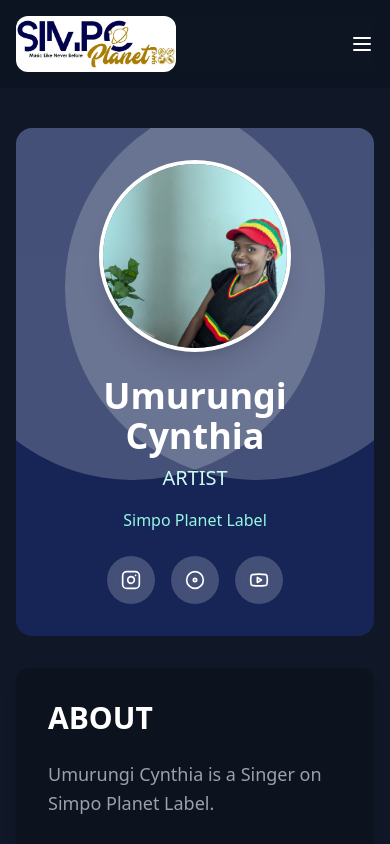
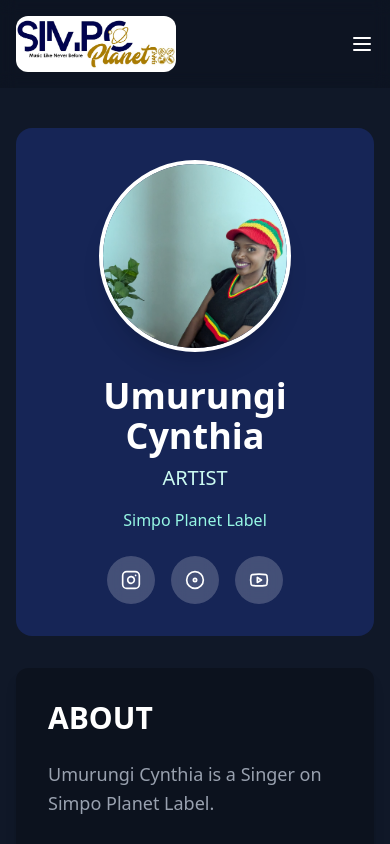
Before and after one commit to Franklin-pro/simpo-planet-studio, a React (Vite) app: page /artist/1 in a window 390 px wide. Shown: the top 844 px of the page. Built offline with nearby package versions, Linux system fonts and the light colour scheme.

Commit message:
fix:bugs

```diff
--- a/src/pages/ArtistDetails.tsx
+++ b/src/pages/ArtistDetails.tsx
@@ -47,9 +47,12 @@ const ArtistDetails = () => {
           <div className="bg-blue-950 rounded-2xl mt-8 overflow-hidden mb-8">
             <div className="relative p-8 md:p-12">
               {/* Decorative Elements */}
-              <div className="absolute top-[-32px] right-[-75px] h-96 w-96 opacity-20">
-                <div className="w-full h-full bg-white rounded-full transform rotate-12"></div>
-              </div>
+            {/* Right Decorative Element */}
+<div className="absolute top-[-32px] right-[-75px] h-96 w-96 opacity-20 hidden md:block">
+  <div className="w-full h-full bg-white rounded-full transform rotate-12"></div>
+</div>
+
+
 
               <div className="flex flex-col md:flex-row justify-center items-center relative z-10">
                 <div className="md:w-1/3 mb-6 md:mb-0">
@@ -143,9 +146,10 @@ const ArtistDetails = () => {
                   </div>
                 </div>
               </div>
-                   <div className="absolute top-[-32px] left-[-75px]  h-96 w-96 opacity-20">
-                <div className="w-full h-full bg-white rounded-full transform rotate-12"></div>
-              </div>
+             {/* Left Decorative Element */}
+<div className="absolute top-[-32px] left-[-75px] h-96 w-96 opacity-20 hidden md:block">
+  <div className="w-full h-full bg-white rounded-full transform rotate-12"></div>
+</div>
             </div>
           </div>
 
```
